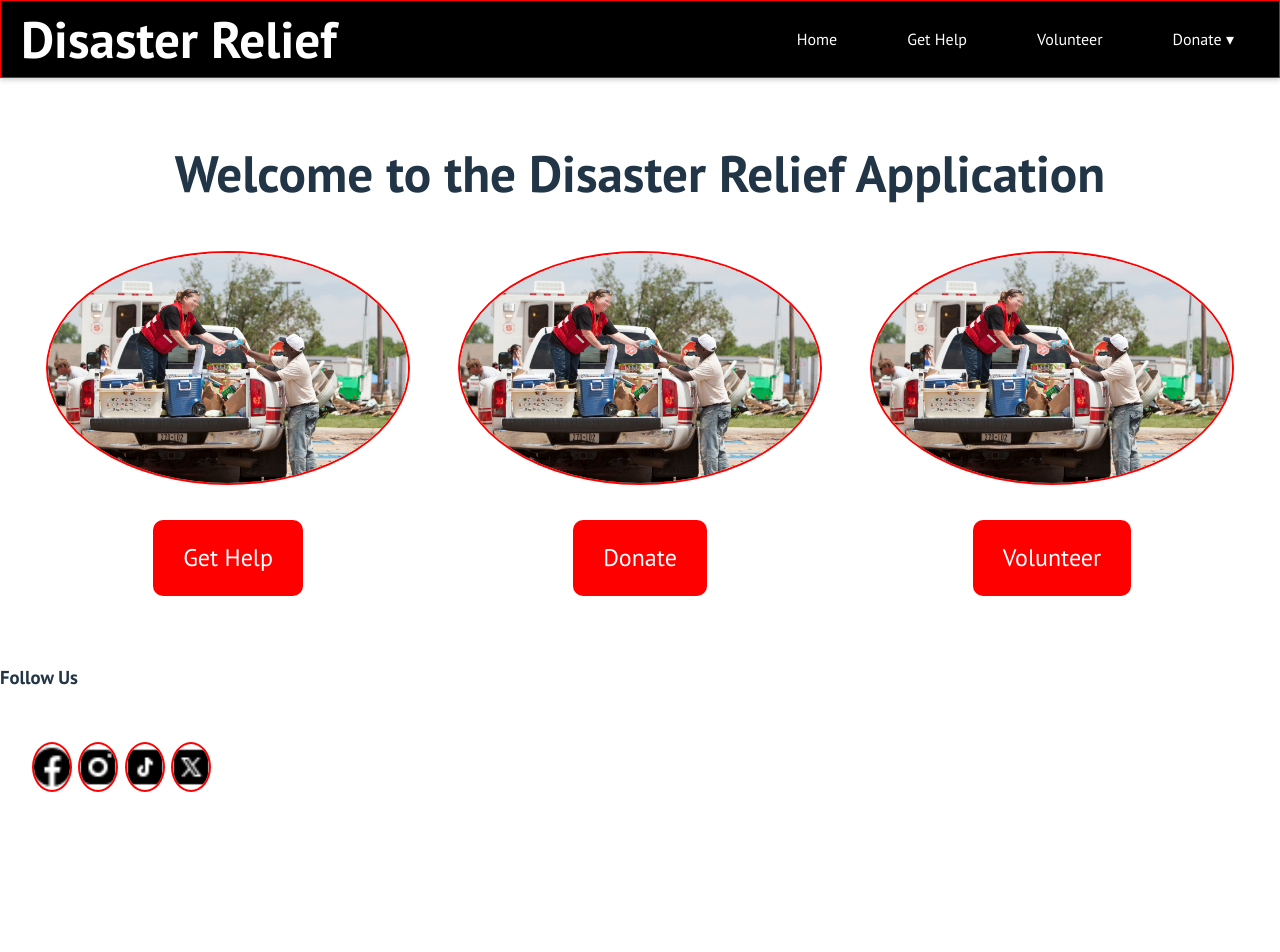
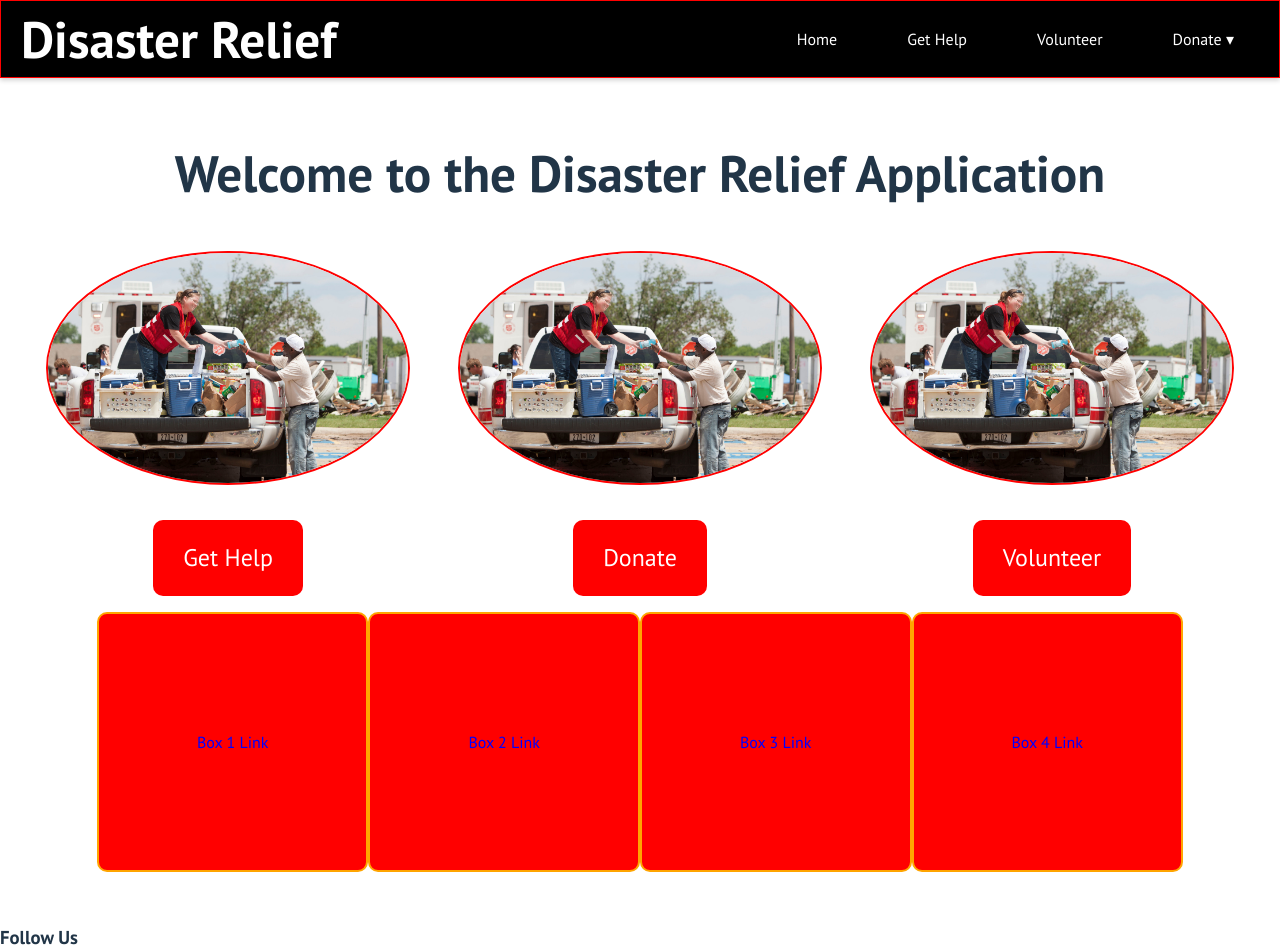
Before and after one commit to amoriss/ReactDisasterRelief, a React (Vite) app in the folder reactdisasterrelief.client/: page / in a window 1280 px wide. Shown: the top 952 px of the page. Before the commit the page ends 820 px from the top, so only its background shows below. Built offline with nearby package versions, Linux system fonts and the light colour scheme.

Commit message:
four boxes with hover effect working

```diff
--- a/reactdisasterrelief.client/src/App.jsx
+++ b/reactdisasterrelief.client/src/App.jsx
@@ -6,6 +6,7 @@ import GetHelp from './components/GetHelp';
 import Donate from './components/Donate';
 import Volunteer from './components/Volunteer';
 import Footer from './components/Footer';
+import Boxes from './components/Boxes';
 /*import { useEffect, useState } from 'react';*/
 import './App.css';
 
@@ -20,6 +21,7 @@ const App = () => {
                 <Route path="/donate" element={<Donate />} />
                 <Route path="/volunteer" element={<Volunteer />} />
             </Routes>
+           {/* <Boxes/>*/}
             <Footer/>
         </Router>
     )
--- /dev/null
+++ b/reactdisasterrelief.client/src/components/Boxes.css
@@ -0,0 +1,50 @@
+body {
+}
+.boxes-container {
+    display: flex;
+    /*justify-content: space-around;*/
+    flex-wrap: wrap;
+    width: 100%;
+    align-items: center;
+    justify-content: center;
+}
+
+.box {
+    position: relative;
+    display: flex;
+    flex-direction: column;
+    justify-content: center;
+    align-items: center;
+    min-height: 20vw;
+    width: 22%;
+    /*    margin: 10px;
+    padding: 2rem;*/
+    background-color: red;
+    color: white;
+    transition: .15s ease all;
+    border-radius: 10px;
+    border: 2px solid orange;
+}
+
+    .box:hover {
+        background-color: darkred;
+    }
+
+.box-link {
+    position: absolute;
+    top: 0;
+    left: 0;
+    right: 0;
+    bottom: 0;
+    display: flex;
+    color: blue;
+    transition: transform 0.3s ease;
+    justify-content: center;
+    align-items: center;
+    /*height: 100%;
+    width: 100%;*/
+}
+
+.box:hover .box-link {
+    transform: translateY(-10px);
+}
--- /dev/null
+++ b/reactdisasterrelief.client/src/components/Boxes.jsx
@@ -0,0 +1,28 @@
+import { Link } from 'react-router-dom';
+import './Boxes.css';
+
+
+function Boxes() {
+    return (
+        /* Boxes*/
+        <div className="boxes-container">
+            <div className="box">
+                <Link to="/donate" className="box-link">Box 1 Link</Link>
+            </div>
+            <div className="box">
+                <Link to="/donate" className="box-link">Box 2 Link</Link>
+            </div>
+            <div className="box">
+                <Link to="/donate" className="box-link">Box 3 Link</Link>
+            </div>
+            <div className="box">
+                <Link to="/donate" className="box-link">Box 4 Link</Link>
+            </div>
+
+        </div>
+
+
+    );
+}
+
+export default Boxes;
--- a/reactdisasterrelief.client/src/components/Home.jsx
+++ b/reactdisasterrelief.client/src/components/Home.jsx
@@ -1,6 +1,9 @@
 import { Link } from 'react-router-dom';
 import './Home.css';
 import getHelpImage from '../assets/truck-disaster-relief.jpg';
+import Boxes from './Boxes.jsx';
+
+
 function Home() {
     console.log("Home component rendered");
     return (
@@ -23,8 +26,11 @@ function Home() {
                 </div>
 
             </div>
+            <Boxes />
         </div>
     );
 }
 
+
+
 export default Home;
--- a/reactdisasterrelief.client/src/components/Navbar.jsx
+++ b/reactdisasterrelief.client/src/components/Navbar.jsx
@@ -172,6 +172,7 @@ const styles = {
 
     dropdownContent: {
         position: 'absolute',
+        padding: '10px',
         backgroundColor: 'white',
         zIndex: 1,
         minWidth: '160px',
```
Also changed, not shown: reactdisasterrelief.client/src/components/Home.css (line endings or trailing spaces). Lines whose indentation alone changed are shown as unchanged.
